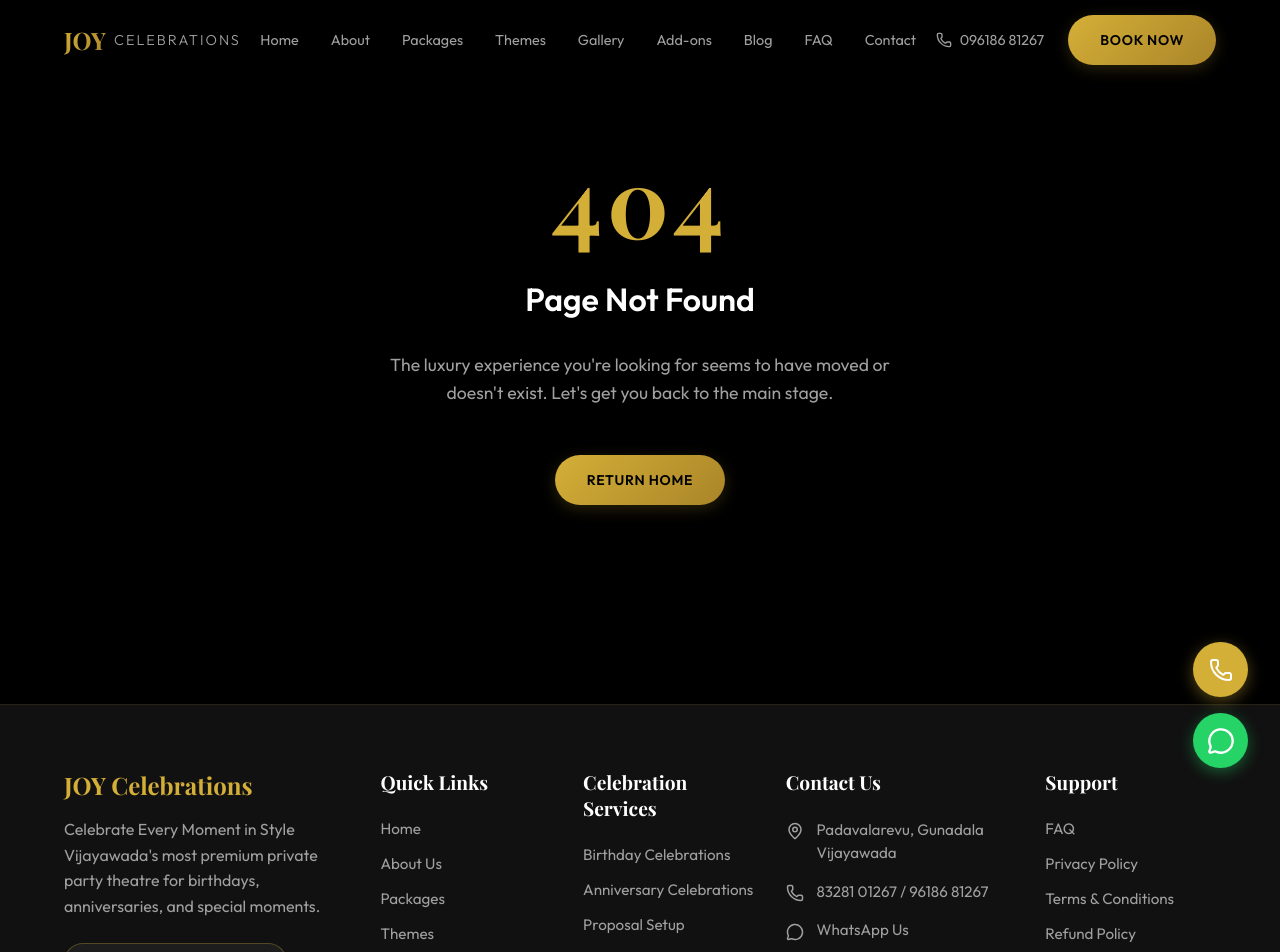
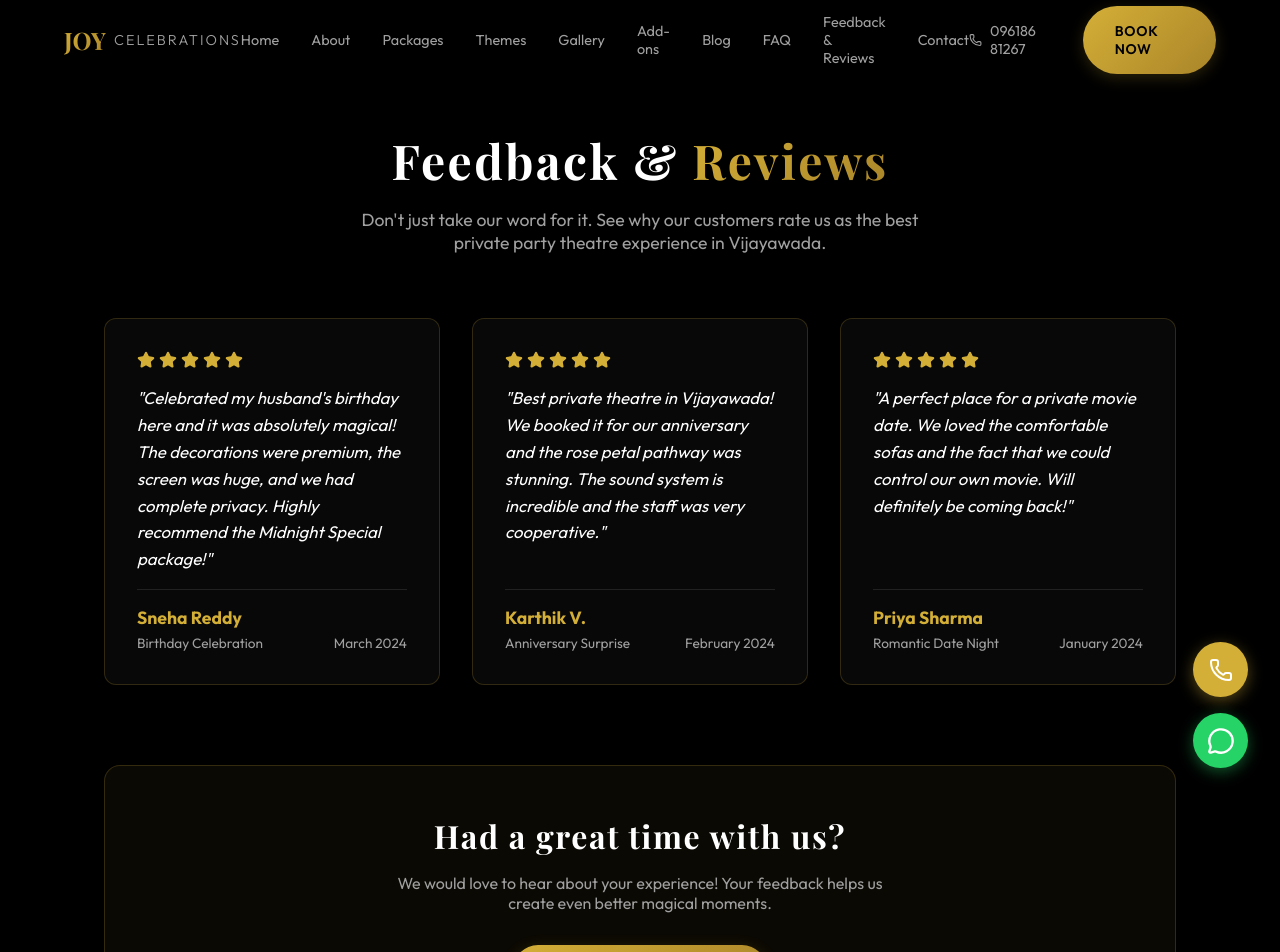
Before and after one commit to geethikaparvatham/Joy_celebrations, a Next.js app: page /reviews in a window 1280 px wide. Before the commit this address had no page. Shown: the top 952 px of the page. Built offline with nearby package versions, Linux system fonts and the light colour scheme.

Commit message:
Add Feedback & Reviews page and navigation links

```diff
--- /dev/null
+++ b/src/app/reviews/page.tsx
@@ -0,0 +1,97 @@
+import type { Metadata } from 'next';
+import { Star } from 'lucide-react';
+
+export const metadata: Metadata = {
+  title: 'Feedback & Reviews',
+  description: 'Read what our customers have to say about their private party theatre experience at JOY Celebrations in Vijayawada.',
+};
+
+const REVIEWS = [
+  {
+    name: "Sneha Reddy",
+    date: "March 2024",
+    rating: 5,
+    text: "Celebrated my husband's birthday here and it was absolutely magical! The decorations were premium, the screen was huge, and we had complete privacy. Highly recommend the Midnight Special package!",
+    event: "Birthday Celebration"
+  },
+  {
+    name: "Karthik V.",
+    date: "February 2024",
+    rating: 5,
+    text: "Best private theatre in Vijayawada! We booked it for our anniversary and the rose petal pathway was stunning. The sound system is incredible and the staff was very cooperative.",
+    event: "Anniversary Surprise"
+  },
+  {
+    name: "Priya Sharma",
+    date: "January 2024",
+    rating: 5,
+    text: "A perfect place for a private movie date. We loved the comfortable sofas and the fact that we could control our own movie. Will definitely be coming back!",
+    event: "Romantic Date Night"
+  }
+];
+
+export default function ReviewsPage() {
+  return (
+    <div style={{ padding: '8rem 5% 5rem', minHeight: '100vh', maxWidth: '1200px', margin: '0 auto' }}>
+      <div style={{ textAlign: 'center', marginBottom: '4rem' }}>
+        <h1 className="heading-luxury" style={{ color: 'white', fontSize: '3rem', marginBottom: '1rem' }}>
+          Feedback & <span className="gold-text">Reviews</span>
+        </h1>
+        <p style={{ color: 'var(--text-secondary)', fontSize: '1.1rem', maxWidth: '600px', margin: '0 auto' }}>
+          Don't just take our word for it. See why our customers rate us as the best private party theatre experience in Vijayawada.
+        </p>
+      </div>
+
+      <div style={{ display: 'grid', gridTemplateColumns: 'repeat(auto-fit, minmax(300px, 1fr))', gap: '2rem' }}>
+        {REVIEWS.map((review, i) => (
+          <div key={i} style={{
+            background: 'rgba(255, 255, 255, 0.03)',
+            border: '1px solid rgba(212, 175, 55, 0.2)',
+            padding: '2rem',
+            borderRadius: '12px',
+            display: 'flex',
+            flexDirection: 'column',
+            gap: '1rem',
+            transition: 'transform 0.3s ease'
+          }}
+          className="review-card"
+          >
+            <div style={{ display: 'flex', gap: '4px' }}>
+              {[...Array(review.rating)].map((_, j) => (
+                <Star key={j} size={18} fill="#d4af37" color="#d4af37" />
+              ))}
+            </div>
+
+            <p style={{ color: 'white', fontSize: '1.05rem', lineHeight: '1.6', fontStyle: 'italic', flexGrow: 1 }}>
+              "{review.text}"
+            </p>
+
+            <div style={{ borderTop: '1px solid rgba(255, 255, 255, 0.1)', paddingTop: '1rem', marginTop: 'auto' }}>
+              <h4 style={{ color: '#d4af37', margin: '0 0 0.3rem 0', fontSize: '1.1rem' }}>{review.name}</h4>
+              <div style={{ display: 'flex', justifyContent: 'space-between', color: 'var(--text-secondary)', fontSize: '0.85rem' }}>
+                <span>{review.event}</span>
+                <span>{review.date}</span>
+              </div>
+            </div>
+          </div>
+        ))}
+      </div>
+
+      <div style={{ marginTop: '5rem', textAlign: 'center', background: 'rgba(212, 175, 55, 0.05)', padding: '3rem 2rem', borderRadius: '16px', border: '1px solid rgba(212, 175, 55, 0.2)' }}>
+        <h2 className="heading-luxury" style={{ color: 'white', fontSize: '2rem', marginBottom: '1rem' }}>Had a great time with us?</h2>
+        <p style={{ color: 'var(--text-secondary)', marginBottom: '2rem', maxWidth: '500px', margin: '0 auto 2rem' }}>
+          We would love to hear about your experience! Your feedback helps us create even better magical moments.
+        </p>
+        <a
+          href="https://g.page/review"
+          target="_blank"
+          rel="noopener noreferrer"
+          className="btn-primary"
+          style={{ textDecoration: 'none', display: 'inline-block' }}
+        >
+          Leave a Google Review
+        </a>
+      </div>
+    </div>
+  );
+}
--- a/src/components/layout/Navbar.tsx
+++ b/src/components/layout/Navbar.tsx
@@ -35,6 +35,7 @@ export default function Navbar() {
         <Link href="/add-ons" className={styles.link}>Add-ons</Link>
         <Link href="/blog" className={styles.link}>Blog</Link>
         <Link href="/faq" className={styles.link}>FAQ</Link>
+        <Link href="/reviews" className={styles.link}>Feedback & Reviews</Link>
         <Link href="/contact" className={styles.link}>Contact</Link>
       </div>
 
@@ -66,6 +67,7 @@ export default function Navbar() {
       <Link href="/add-ons" className={styles.mobileDropdownLink} onClick={closeMenu}>Add-ons</Link>
       <Link href="/blog" className={styles.mobileDropdownLink} onClick={closeMenu}>Blog</Link>
       <Link href="/faq" className={styles.mobileDropdownLink} onClick={closeMenu}>FAQ</Link>
+      <Link href="/reviews" className={styles.mobileDropdownLink} onClick={closeMenu}>Feedback & Reviews</Link>
       <Link href="/contact" className={styles.mobileDropdownLink} onClick={closeMenu}>Contact</Link>
     </div>
 
```
